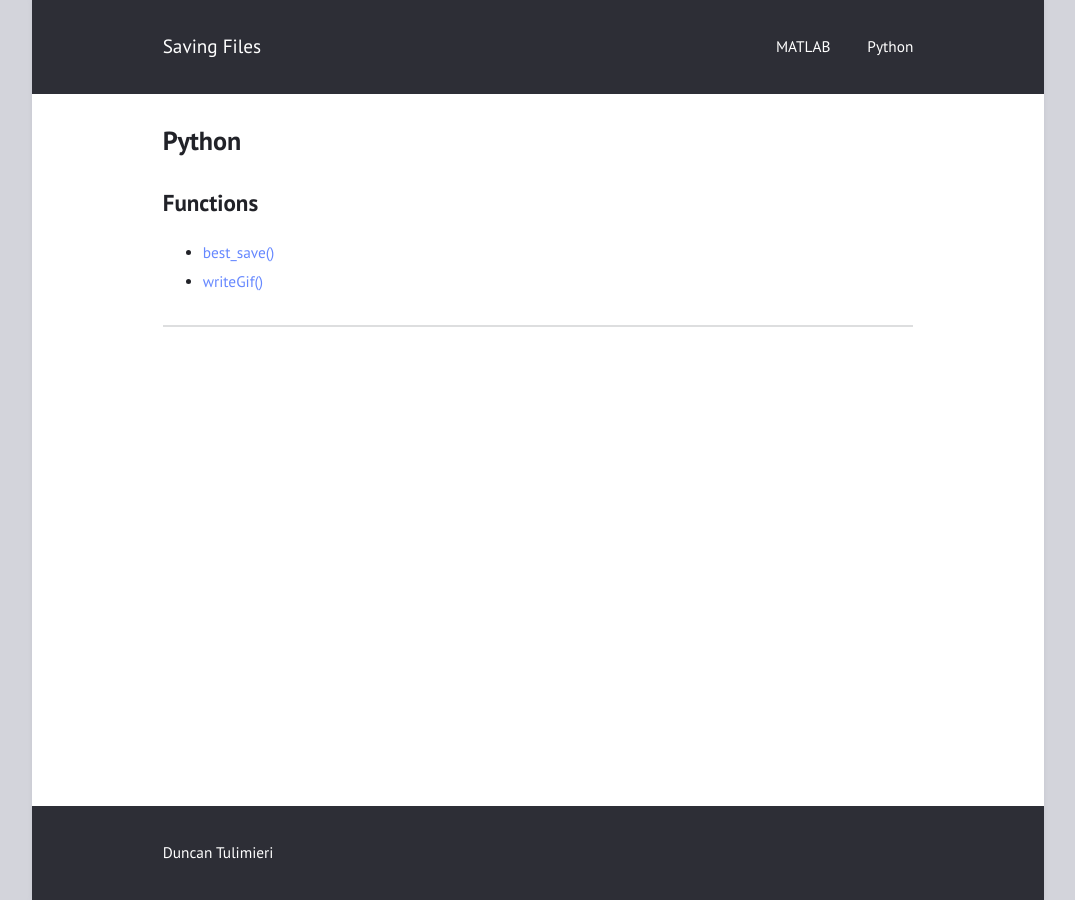
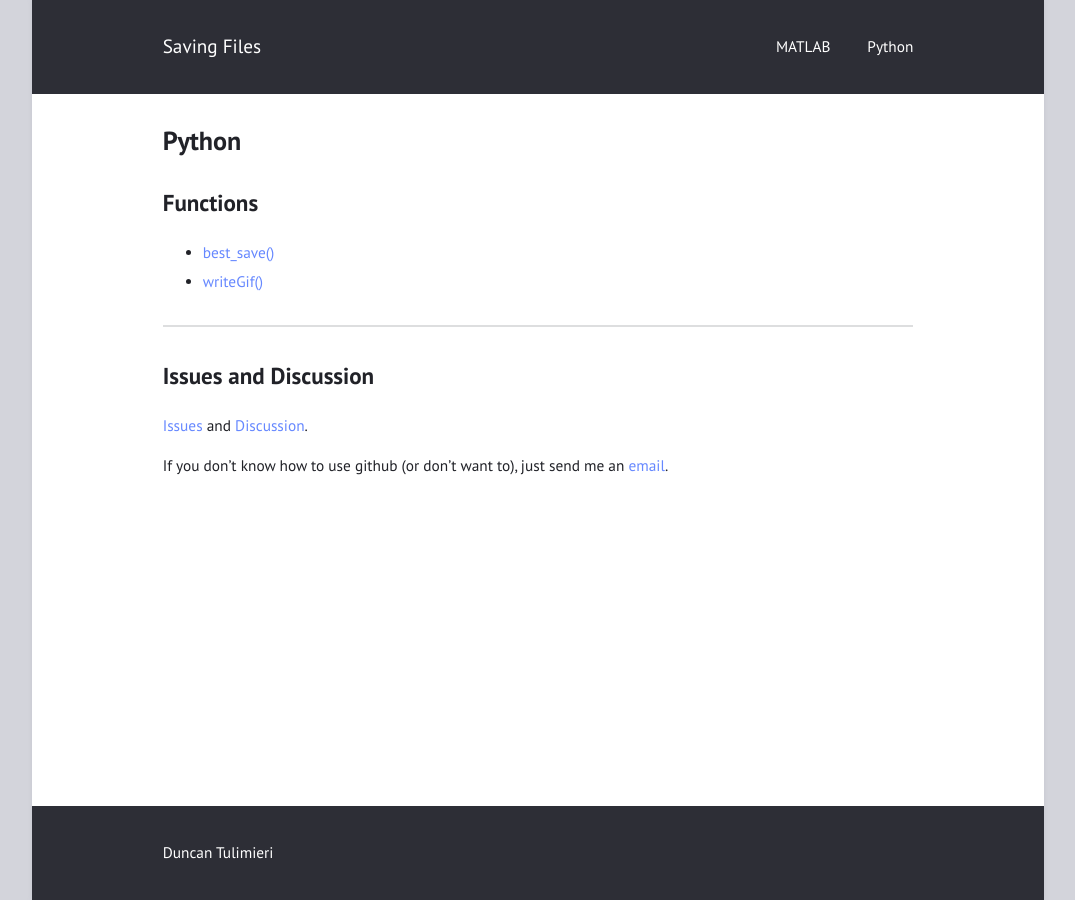
Before and after one commit to tulimid1/createGif-py, a Jekyll site: the page built from py-doc.md, in a window 1280 px wide. Shown: the whole page, without its empty margins (102-1177 px from the left). Built offline with Jekyll 4.4.1, drawn with Linux system fonts in a browser that asks for light colours.

Commit message:
Update py-doc.md

```diff
--- a/py-doc.md
+++ b/py-doc.md
@@ -10,3 +10,9 @@ permalink: /Python/
 * [writeGif()](/writeGif_py.md)
 
 ---
+
+# Issues and Discussion
+
+[Issues](https://github.com/tulimid1/savingFiles/issues) and [Discussion](https://github.com/tulimid1/savingFiles/discussions).
+
+If you don't know how to use github (or don't want to), just send me an [email](mailto:tulimid@udel.edu).
```
